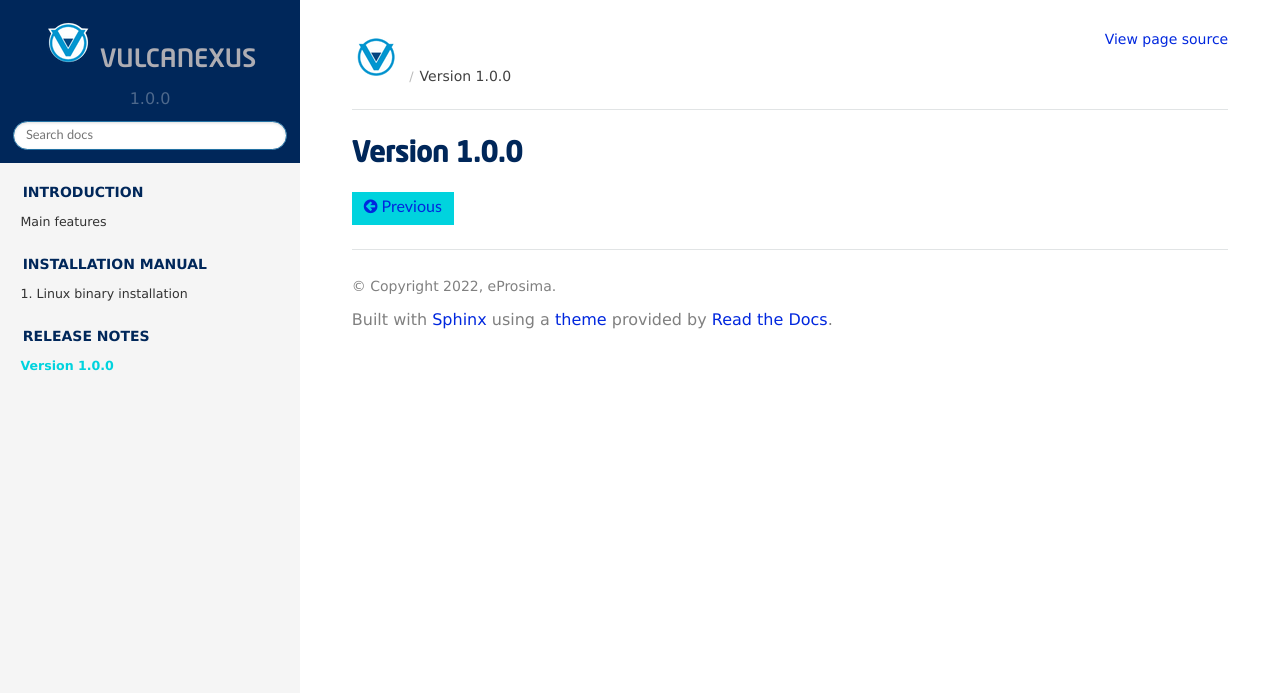
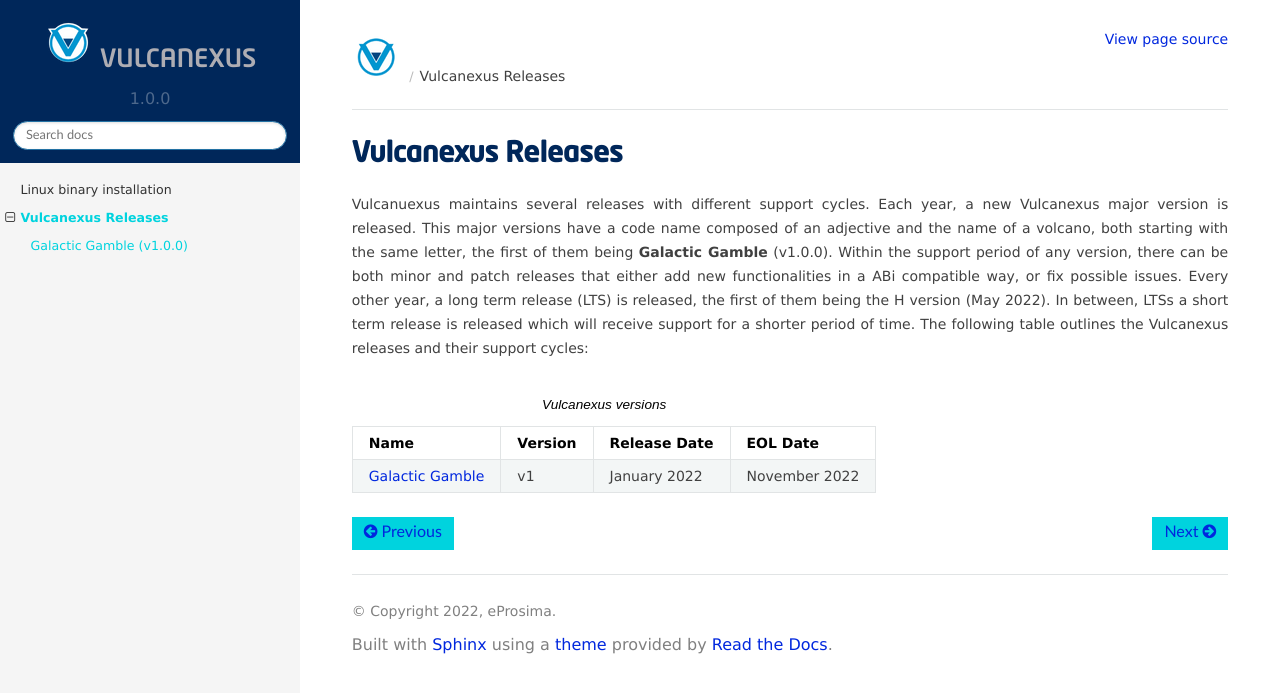
Before and after one commit to eProsima/vulcanexus, a Sphinx documentation site: the page built from docs/rst/notes/notes.rst, in a window 1280 px wide. Shown: the top 693 px of the page. Built offline with Sphinx 7.4.7 and the Read the Docs theme 2.0.0, drawn with Linux system fonts in a browser that asks for light colours.

Commit message:
Refs 13308: Restructure index and notes
Signed-off-by: Eduardo Ponz <eduardoponz@eprosima.com>

```diff
--- /dev/null
+++ b/docs/rst/notes/galactic/notes.rst
@@ -0,0 +1,6 @@
+.. _notes_galactic_latest:
+
+Galactic Gamble (v1.0.0)
+------------------------
+
+.. Some release notes
--- a/docs/rst/notes/notes.rst
+++ b/docs/rst/notes/notes.rst
@@ -1,4 +1,29 @@
 .. _release_notes:
 
-Version 1.0.0
-=============
+Vulcanexus Releases
+===================
+
+Vulcanuexus maintains several releases with different support cycles.
+Each year, a new Vulcanexus major version is released.
+This major versions have a code name composed of an adjective and the name of a volcano, both starting with the same letter, the first of them being **Galactic Gamble** (v1.0.0).
+Within the support period of any version, there can be both minor and patch releases that either add new functionalities in a ABi compatible way, or fix possible issues.
+Every other year, a long term release (LTS) is released, the first of them being the H version (May 2022).
+In between, LTSs a short term release is released which will receive support for a shorter period of time.
+The following table outlines the Vulcanexus releases and their support cycles:
+
+.. toctree::
+    :hidden:
+
+    /rst/notes/galactic/notes
+
+.. list-table:: Vulcanexus versions
+   :header-rows: 1
+
+   * - Name
+     - Version
+     - Release Date
+     - EOL Date
+   * - :ref:`Galactic Gamble <notes_galactic_latest>`
+     - v1
+     - January 2022
+     - November 2022
```
Also changed, not shown: docs/index.rst (+14 -32 lines), docs/rst/formalia/titlepage.rst (deleted, +0 -21 lines).
